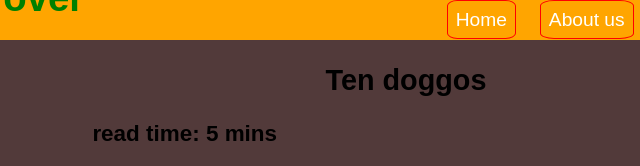
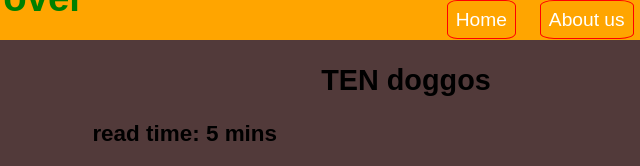
Before and after one commit to Haaris117/haaris117.github.io, a plain HTML site: page index.html in a window 1280 px wide. Shown: the top 166 px of the page, 370-1010 px from the left. Drawn offline with Linux system fonts and the light colour scheme; no server answers; a web font is replaced by a local one.

Commit message:
Update index.html

```diff
--- a/index.html
+++ b/index.html
@@ -52,7 +52,7 @@
             <div>
                 <article>
                     <header>
-                        <h2>Ten doggos</h2>
+                        <h2>TEN doggos</h2>
                         <h3>read time: 5 mins</h3>
                     </header>
                     <main>
```
